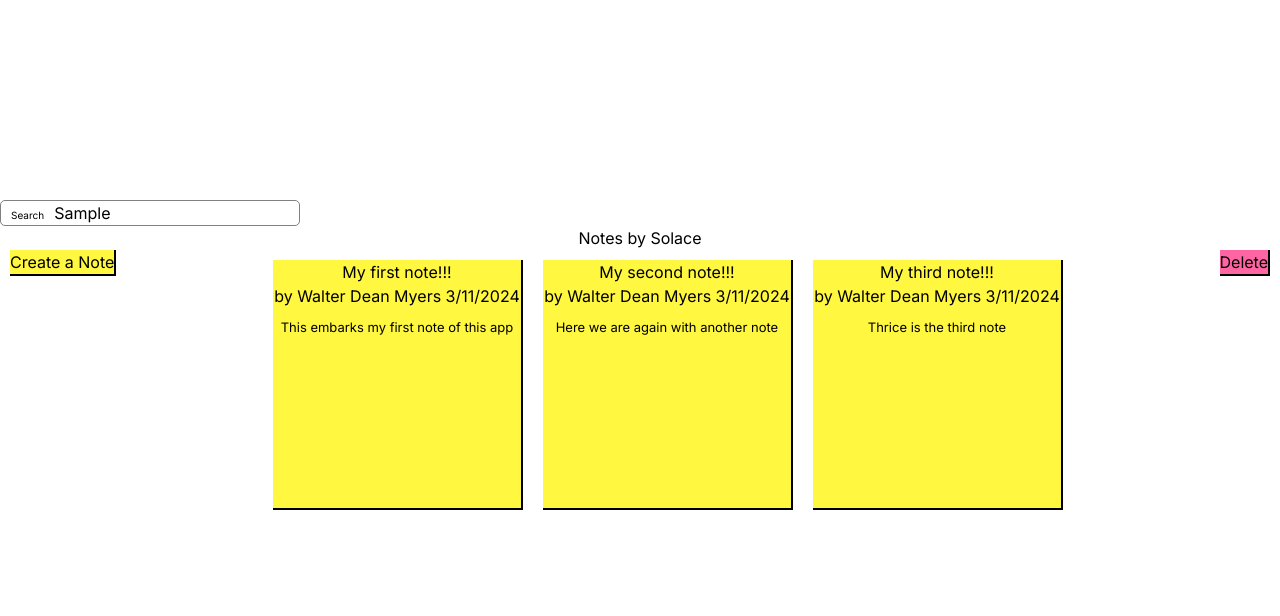
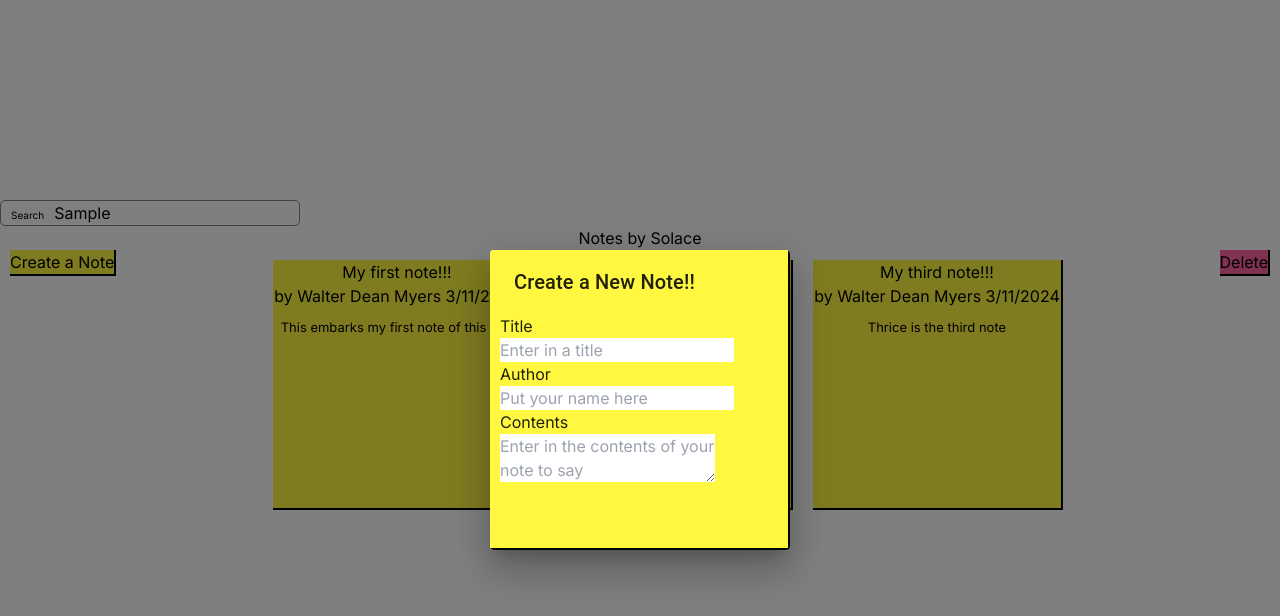
Before and after one commit to adamdevelops/NotesBySolace, a Next.js app: page / in a window 1280 px wide. Both pictures are taken after typing "Sample" into the empty fields and a click on the button "Create a Note". Shown: the top 616 px of the page. Built offline with nearby package versions, Linux system fonts and the light colour scheme.

Commit message:
done: Add state to change title of dialog based on the action triggering dialog, modify css

```diff
--- a/src/app/globals.css
+++ b/src/app/globals.css
@@ -39,6 +39,7 @@ body {
 
 .search-area{
   width: 300px;
+  right: 10px;
   border: 1px solid grey;
   border-radius: 5px;
   display: flex;
@@ -95,3 +96,15 @@ body {
   margin: 10px 0;
   font-size: small;
 }
+
+.action-dialog{
+  width: 300px;
+  height: 300px;
+  background-color:  #FFF740;
+  border-right: 2px solid black;
+  border-bottom: 2px solid black;
+}
+
+.action-dialog form{
+  margin: 0 10px;
+}
--- a/src/app/page.tsx
+++ b/src/app/page.tsx
@@ -16,6 +16,8 @@ function SimpleDialog(props: SimpleDialogProps) {
   const [inputAuthorText, setAuthorText] = useState('');
   const [inputBodyText, setBodyText] = useState('');
 
+  let actionTitle = ''
+
 
   const handleClose = () => {
     onClose(selectedValue);
@@ -25,29 +27,42 @@ function SimpleDialog(props: SimpleDialogProps) {
     onClose(value);
   };
 
+  if(selectedValue === "create"){
+    actionTitle = "Create a New Note!!"
+  } else if(selectedValue === "edit"){
+    actionTitle = "Edit a Note!!"
+  } else{
+    actionTitle = "Delete a Note!!"
+  }
+
+
   return (
     <Dialog onClose={handleClose} open={open}>
-      <DialogTitle>Create a New Note!!</DialogTitle>
-      <form>
-        <label>Title</label>
-        <input placeholder="Enter in a title" value={inputTitleText}  />
-        <label>Author</label>
-        <input placeholder="Put your name here" value={inputAuthorText}  />
-        <label>Contents</label>
-        <textarea placeholder="Enter in the contents of your note to say" value={inputBodyText}  />
-      </form>
+      <div className="action-dialog">
+        <DialogTitle>{actionTitle}</DialogTitle>
+        <form>
+          <div>
+            <label>Title</label>
+            <br />
+            <input placeholder="Enter in a title"  />
+          </div>
+          <div>
+            <label>Author</label>
+            <br />
+            <input placeholder="Put your name here"  />
+          </div>
+          <div>
+            <label>Contents</label>
+            <br />
+            <textarea placeholder="Enter in the contents of your note to say"  />
+          </div>
+        </form>
+      </div>
     </Dialog>
   );
 }
 
 export default function Home() {
-  const example_notes = [
-    {id: 1, date:'3/11/2024', title: 'My first note!!!', author: 'Walter Dean Myers', body:'This embarks my first note of this app'},
-    {id: 2, date:'3/11/2024', title: 'My second note!!!', author: 'Walter Dean Myers', body:'Here we are again with another note'},
-    {id: 3, date:'3/11/2024', title: 'My third note!!!', author: 'Walter Dean Myers', body:'Thrice is the third note'}
-  ]
-
-
 
   const [notes, setNotes] = useState<any>(
     [
@@ -57,7 +72,19 @@ export default function Home() {
     ]
   );
   const [inputText, setInputText] = useState<string>('');
+  // State for dialog box
   const [open, setOpen] = useState<boolean>(false);
+  const [selectedValue, setSelectedValue] = useState('');
+
+  const handleClickOpen = () => {
+    setOpen(true);
+    setSelectedValue('create')
+  };
+
+  const handleClose = (value: string) => {
+    setOpen(false);
+    setSelectedValue(value);
+  };
 
   function renderNotes(){
     return (
@@ -89,7 +116,7 @@ export default function Home() {
         </div>
         <h2>Notes by Solace</h2>
         <div className="ui-btns">
-          <button className="create-btn">Create a Note</button>
+          <button className="create-btn" onClick={handleClickOpen}>Create a Note</button>
           <button className="delete-btn">Delete</button>
         </div>
         <div className="notes-area">
@@ -97,6 +124,12 @@ export default function Home() {
         </div>
       </div>
 
+      <SimpleDialog
+        selectedValue={selectedValue}
+        open={open}
+        onClose={handleClose}
+      />
+
     </main>
   );
 }
```
